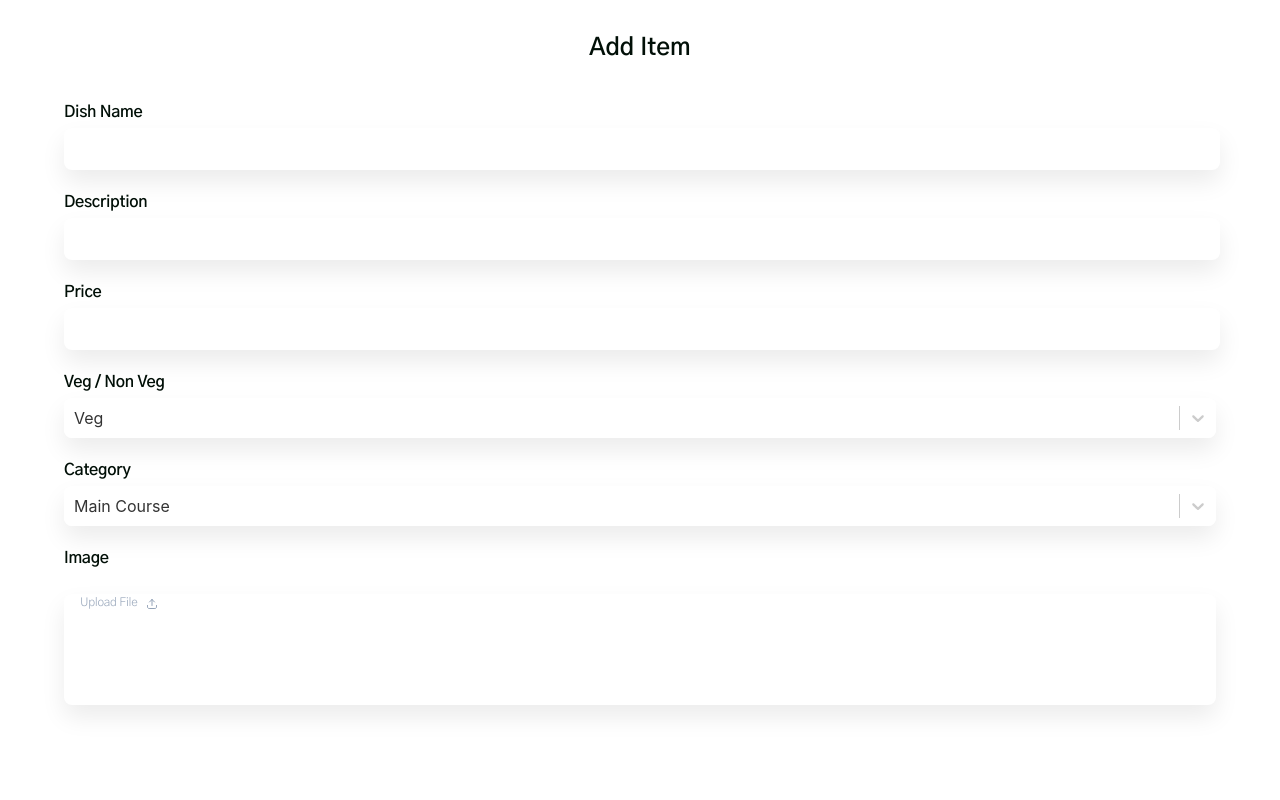
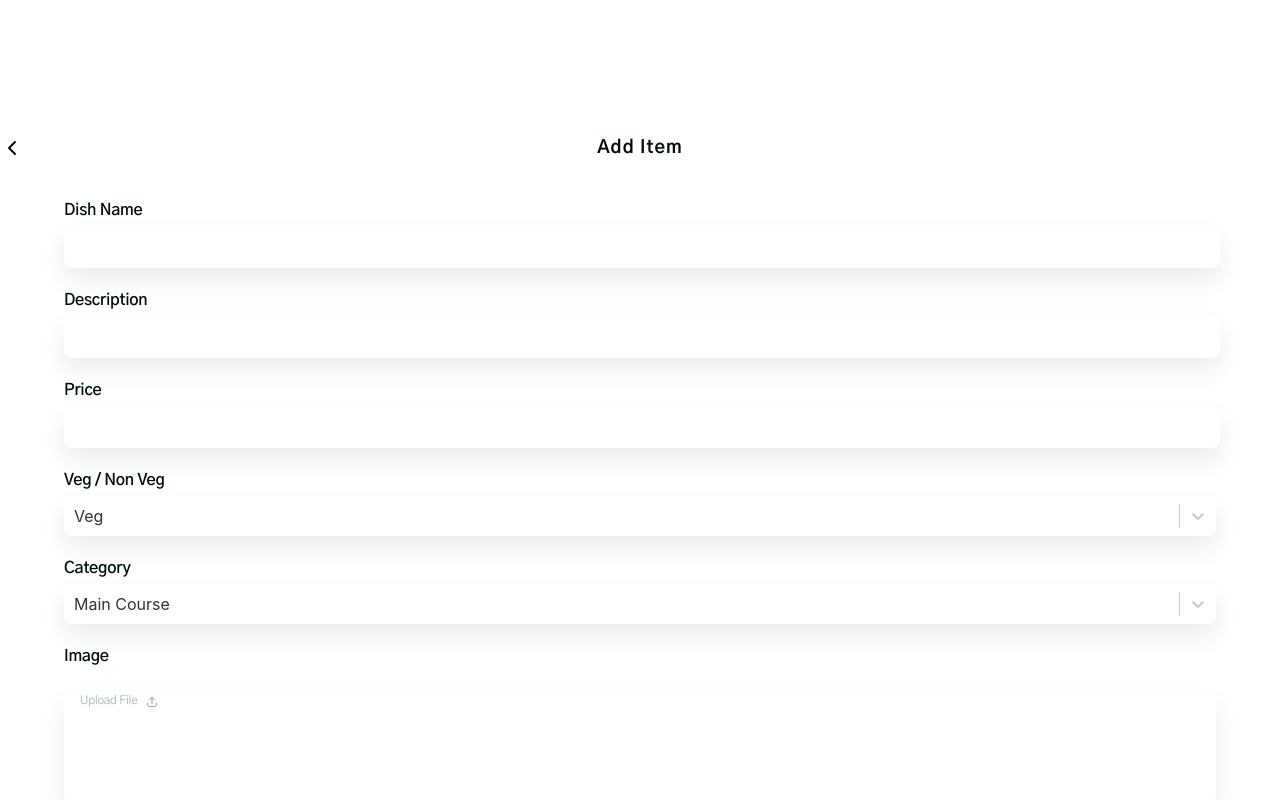
Before and after one commit to Chennakiran2004/QuickBite, a React (Create React App) app: page /addItemForm in a window 1280 px wide. Shown: the top 800 px of the page. Built offline with nearby package versions, Linux system fonts and the light colour scheme.

Commit message:
back navigation is added to the additemform component

```diff
--- a/src/components/AddItemForm/index.tsx
+++ b/src/components/AddItemForm/index.tsx
@@ -17,9 +17,16 @@ import {
 } from "./styledComponents";
 import { useAddItemFormHandlers } from "./formHandlers";
 import { GlobalButton } from "../AllYourFavorites/styledComponents";
+import {
+  BackImage,
+  SignAndLoginHeading,
+  SignAndLoginInHeadingContainer,
+} from "../SignIn/styledComponents";
+import { useNavigate } from "react-router-dom";
 
 const AddItemForm = () => {
   const [fileName, setFileName] = useState<string | null>(null);
+  const navigate = useNavigate();
 
   const {
     dishName,
@@ -63,7 +70,7 @@ const AddItemForm = () => {
     const file = e.target.files?.[0];
     if (file) {
       setFileName(file.name);
-      onChangeImage(file); // Pass the file to the handler
+      onChangeImage(file);
     }
   };
 
@@ -71,9 +78,20 @@ const AddItemForm = () => {
     document.getElementById("fileUpload")?.click();
   };
 
+  const handleBack = () => {
+    navigate("/vendorHomePage");
+  };
+
   return (
     <TodaysMenuMainContainer>
-      <TodaysMenuHeading>Add Item</TodaysMenuHeading>
+      <SignAndLoginInHeadingContainer>
+        <BackImage
+          data-testid="backImage"
+          onClick={handleBack}
+          src="/Images/back.svg"
+        />
+        <SignAndLoginHeading>Add Item</SignAndLoginHeading>
+      </SignAndLoginInHeadingContainer>
       <AddItemFormMainContainer onSubmit={onSubmitSuccess}>
         <AddItemFormElement>
           <InputLabel>Dish Name</InputLabel>
```
